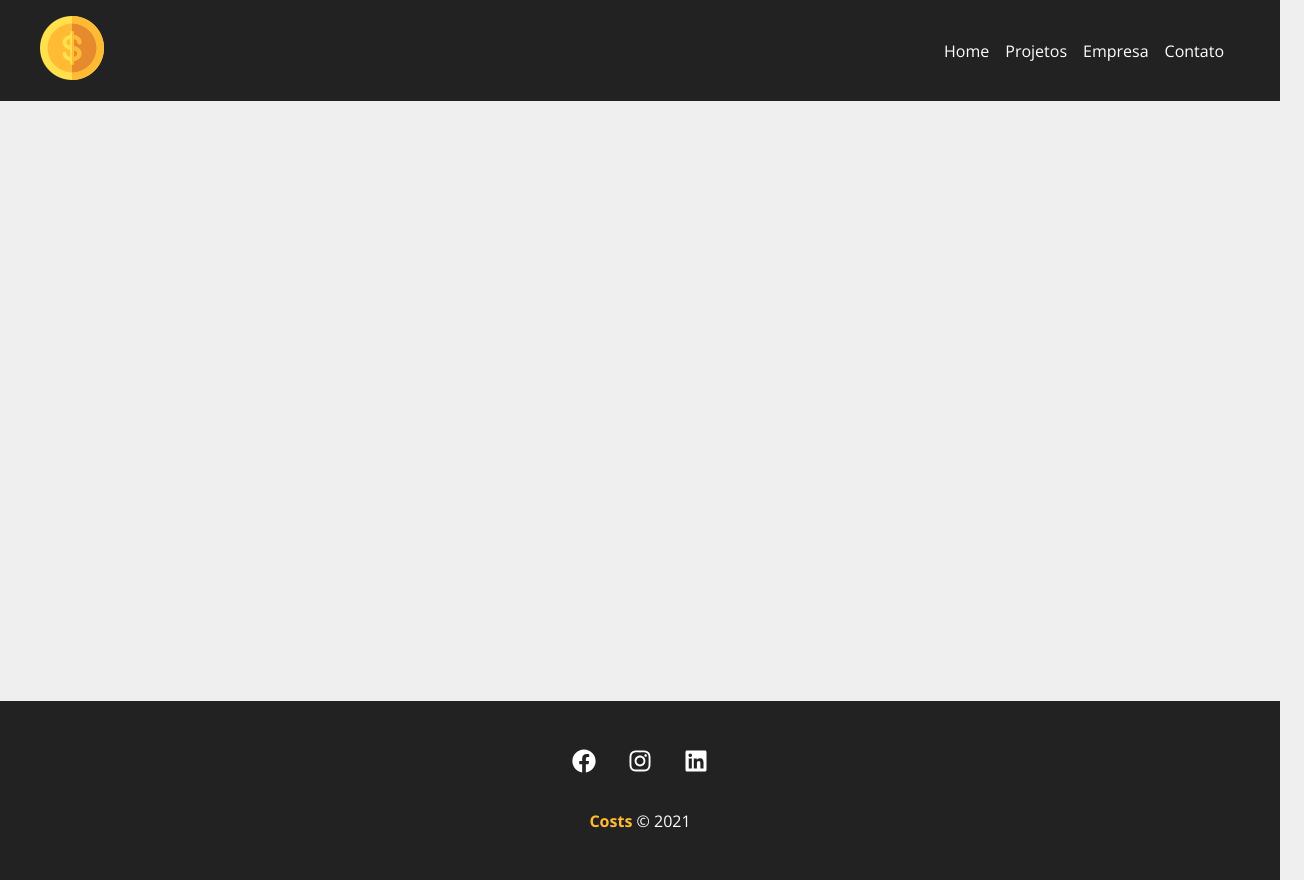
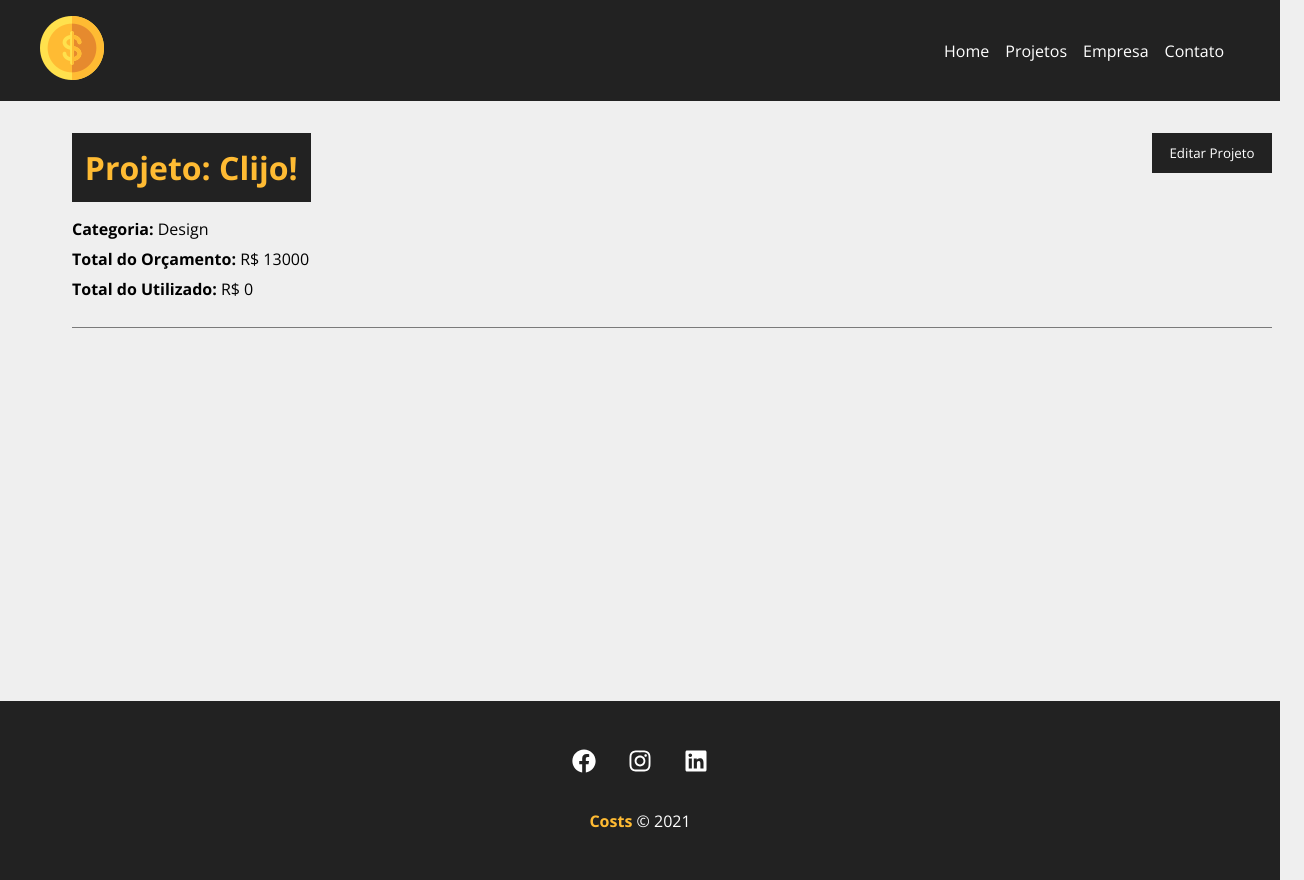
Before and after one commit to ronaldpedra/react_costs, a React (Create React App) app: page /project/094e in a window 1280 px wide. Shown: the whole page, 1304 px wide, since content can reach past the window. Built offline with nearby package versions, Linux system fonts and the light colour scheme; data requests are answered from the project's data file.

Commit message:
New features

```diff
--- a/db.json
+++ b/db.json
@@ -1,5 +1,28 @@
 {
-  "projects": [],
+  "projects": [
+    {
+      "id": "094e",
+      "name": "Clijo!",
+      "budget": "13000",
+      "category": {
+        "id": "3",
+        "name": "Design"
+      },
+      "cost": 0,
+      "services": []
+    },
+    {
+      "id": "aa07",
+      "name": "Ronald",
+      "budget": "500",
+      "category": {
+        "id": "2",
+        "name": "Desenvolvimento"
+      },
+      "cost": 0,
+      "services": []
+    }
+  ],
   "categories": [
     {
       "id": "1",
--- a/src/App.js
+++ b/src/App.js
@@ -7,6 +7,7 @@ import Container from "./components/layout/Container";
 import Navbar from "./components/layout/Navbar";
 import Footer from "./components/layout/Footer";
 import Projects from "./components/pages/Projects";
+import Project from "./components/pages/Project";
 
 function App() {
   return (
@@ -19,6 +20,7 @@ function App() {
           <Route path="/company" element={<Company />}></Route>
           <Route path="/contact" element={<Contact />}></Route>
           <Route path="/newproject" element={<NewProject />}></Route>
+          <Route path="/project/:id" element={<Project />}></Route>
         </Routes>
       </Container>
       <Footer />
--- /dev/null
+++ b/src/components/pages/Project.js
@@ -0,0 +1,105 @@
+import { useParams } from "react-router-dom"
+import { useState, useEffect } from "react"
+import styles from "./Project.module.css"
+import Loading from "../layout/Loading"
+import Container from "../layout/Container"
+import ProjectForm from "../project/ProjectForm"
+import Message from "../layout/Message"
+
+function Project() {
+
+    const { id } = useParams()
+
+    const [project, setProject] = useState([])
+    const [showProjectForm, setShowProjectForm] = useState(false)
+    const [message, setMessage]  = useState()
+    const [type, setType] = useState()
+
+    useEffect(() => {
+
+        setTimeout(() => {
+            fetch(`http://localhost:5000/projects/${id}`, {
+                method: 'GET',
+                headers: {
+                    'Content-Type': 'application/json',
+                },
+            })
+                .then(resp => resp.json())
+                .then(data => {
+                    setProject(data)
+                })
+                .catch(err => console.log(err))
+        }, 1000)
+
+    }, [id])
+
+    function editPost(project) {
+        // budget validation
+        if (project.budget < project.cost) {
+            setMessage('O Orçamento não pode ser menor que o Custo do Projeto.')
+            setType('error')
+            return false
+        }
+
+        fetch(`http://localhost:5000/projects/${project.id}`, {
+            method: 'PATCH',
+            headers: {
+                'Content-Type': 'application/json'
+            },
+            body: JSON.stringify(project),
+        })
+        .then(resp => resp.json())
+        .then((data) => {
+            setProject(data)
+            setShowProjectForm(false)
+            setMessage('Projeto Atualizado!')
+            setType('success')
+        })
+        .catch(err => console.log(err))
+    }
+
+    function toggleProjectForm() {
+
+        setShowProjectForm(!showProjectForm)
+
+    }
+
+    return <>{project.name ? (
+        <div className={styles.project_details}>
+            <Container customClass='column'>
+                {message && <Message type={type} msg={message} />}
+                <div className={styles.details_container}>
+                    <h1>Projeto: {project.name}</h1>
+                    <button className={styles.btn} onClick={toggleProjectForm}>
+                        {!showProjectForm ? 'Editar Projeto' : 'Fechar'}
+                    </button>
+                    {!showProjectForm ? (
+                        <div className={styles.project_info}>
+                            <p>
+                                <span>Categoria:</span> {project.category.name}
+                            </p>
+                            <p>
+                                <span>Total do Orçamento:</span> R$ {project.budget}
+                            </p>
+                            <p>
+                                <span>Total do Utilizado:</span> R$ {project.cost}
+                            </p>
+                        </div>
+                    ) : (
+                        <div className={styles.project_info}>
+                            <ProjectForm
+                                handleSubmit={editPost}
+                                btnText='Concluir Edição'
+                                projectData={project} />
+                        </div>
+                    )}
+                </div>
+
+            </Container>
+        </div>
+    ) : (
+        <Loading />
+    )}</>
+}
+
+export default Project
--- /dev/null
+++ b/src/components/pages/Project.module.css
@@ -0,0 +1,49 @@
+.project_details {
+    padding: 2em;
+}
+
+.project_details h1,
+.project_details h2,
+.project_details p {
+    margin-bottom: 0.5em;
+}
+
+.project_details h1 {
+    background-color: #222;
+    color: #ffbb33;
+    padding: 0.4em;
+}
+
+.project_details span {
+    font-weight: bold;
+}
+
+.details_container,
+.service_form_container {
+    border-bottom: 1px solid #7a7a7a;
+    margin-bottom: 1.2em;
+    padding-bottom: 1.2em;
+    display: flex;
+    justify-content: space-between;
+    flex-wrap: wrap;
+}
+
+.btn {
+    background-color: #222;
+    color: #fff;
+    padding: 0.5em 1em;
+    text-decoration: none;
+    transition: 0.5s;
+    cursor: pointer;
+    max-height: 40px;
+    border: none;
+    width: 120px;
+}
+
+.btn:hover {
+    color: #ffbb33;
+}
+
+.project_info {
+    width: 100%;
+}
--- a/src/components/project/ProjectCard.js
+++ b/src/components/project/ProjectCard.js
@@ -19,7 +19,7 @@ function ProjectCard({ id, name, budget, category, handleRemove }) {
                 <span className={`${styles[category.toLowerCase()]}`}></span>{category}
             </p>
             <div className={styles.project_card_actions}>
-                <Link to='/'>
+                <Link to={`/project/${id}`}>
                     <BsPencil /> Editar
                 </Link>
                 <button onClick={remove}>
```
